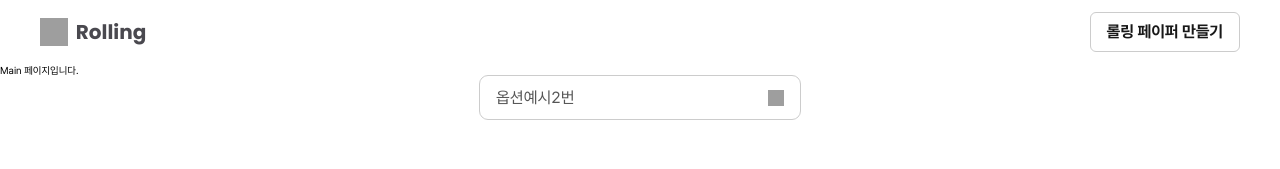
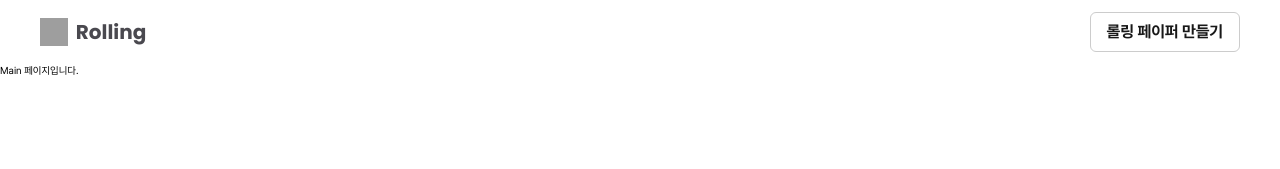
Before and after one commit to codeit-team8/rolling, a React (Vite) app: page / in a window 1280 px wide. Shown: the top 169 px of the page. Built offline with nearby package versions, Linux system fonts and the light colour scheme; grey boxes are pictures that could not be loaded.

Commit message:
chore : 폴더네이밍 수정, 테스트파일 삭제

```diff
--- a/src/pages/Main.jsx
+++ b/src/pages/Main.jsx
@@ -1,12 +1,5 @@
-import Dropdown from '../components/DropDown/DropDown';
-
 function Main() {
-  return (
-    <div>
-      Main 페이지입니다.
-      <Dropdown />
-    </div>
-  );
+  return <div>Main 페이지입니다.</div>;
 }
 
 export default Main;
```
